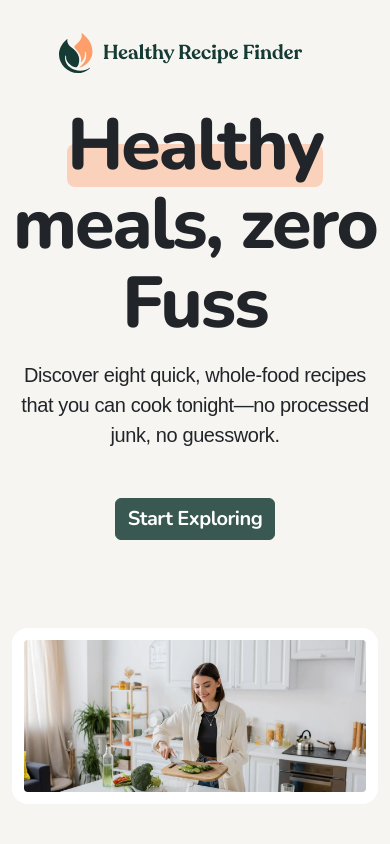
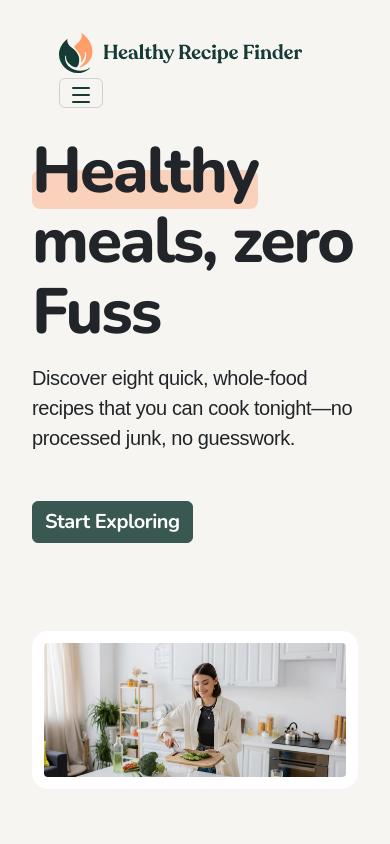
Before and after one commit to JoeWebDevelopment/recipieprojectfem, a website: page index.html in a window 390 px wide. Shown: the top 844 px of the page. Drawn offline with nearby package versions, Linux system fonts and the light colour scheme; a web font is replaced by a local one.

Commit message:
fixed responsive table text for built section, and hero sections.

```diff
--- a/index.html
+++ b/index.html
@@ -17,7 +17,10 @@
       <a href="index.html" class="navbar-brand me-lg-0">
         <img src="assets/images/logo.svg" alt="Healthy Recipe Finder">
       </a>
-      <div class="menu collapse navbar-collapse">
+      <button class="navbar-toggler"  data-bs-toggle="collapse" data-bs-target="#main-navigation" aria-controls="main-navigation" aria-expanded="false" aria-label="Toggle navigation">
+          <img src="assets/images/icon-hamburger-menu.svg" alt=""class="menu-icon">
+      </button>
+      <div class="menu collapse navbar-collapse" id="main-navigation">
 
       <ul class="navbar-nav gap-lg-4  mx-lg-auto">
         <li><a href="index.html" class="nav-link" aria-current="page">Home</a></li>
@@ -35,8 +38,8 @@
   <main>
     <section class="hero">
       <div class="hero-container container d-flex flex-column align-items-center">
-        <div class="hero-text-container text-center d-flex flex-column align-items-center gap-5">
-          <div class="hero-text-content align-items-center d-flex flex-column gap-3" >
+        <div class="hero-text-container text-start text-lg-center d-flex flex-column align-items-start align-items-lg-center gap-5">
+          <div class="hero-text-content align-items-start align-items-lg-center d-flex flex-column gap-3" >
             <h1 class="hero-heading mb-0" >
             <span class="orange-highlight">
               Healthy
@@ -55,7 +58,7 @@
           <img src="assets/images/image-home-hero-large.webp" alt="a woman in the kitchen, chopping vegetables in a bowl" class="hero-img">
         </div>
 
-        <div class="hero-grid-container d-flex flex-column align-items-center gap-5">
+        <div class="hero-grid-container align-items-start align-items-lg-center d-flex flex-column  gap-5">
           <h2 class="grid-heading">
             What you'll get
           </h2>
--- a/style.css
+++ b/style.css
@@ -135,7 +135,6 @@ letter-spacing: -2px;
 }
 
 .hero-text{
-    text-align: center;
 font-family: var(--ff-body);
 font-size: 20px;
 font-style: normal;
@@ -287,3 +286,25 @@ letter-spacing: -0.4px;
     max-width: 1192px;
     --bs-gutter-x: 0;
 }
+
+/* Tablet */
+@media (max-width: 992px){
+   main{
+    padding-inline: 1.25rem;
+   }
+
+   .hero-text{
+    width: 100%;
+    max-width: max-content;
+    align-self: stretch;
+   }
+   .hero-heading{
+    font-size: 4rem;
+   }
+
+   .built-text-container{
+    width: 100%;
+    max-width: max-content;
+   }
+
+}
```
